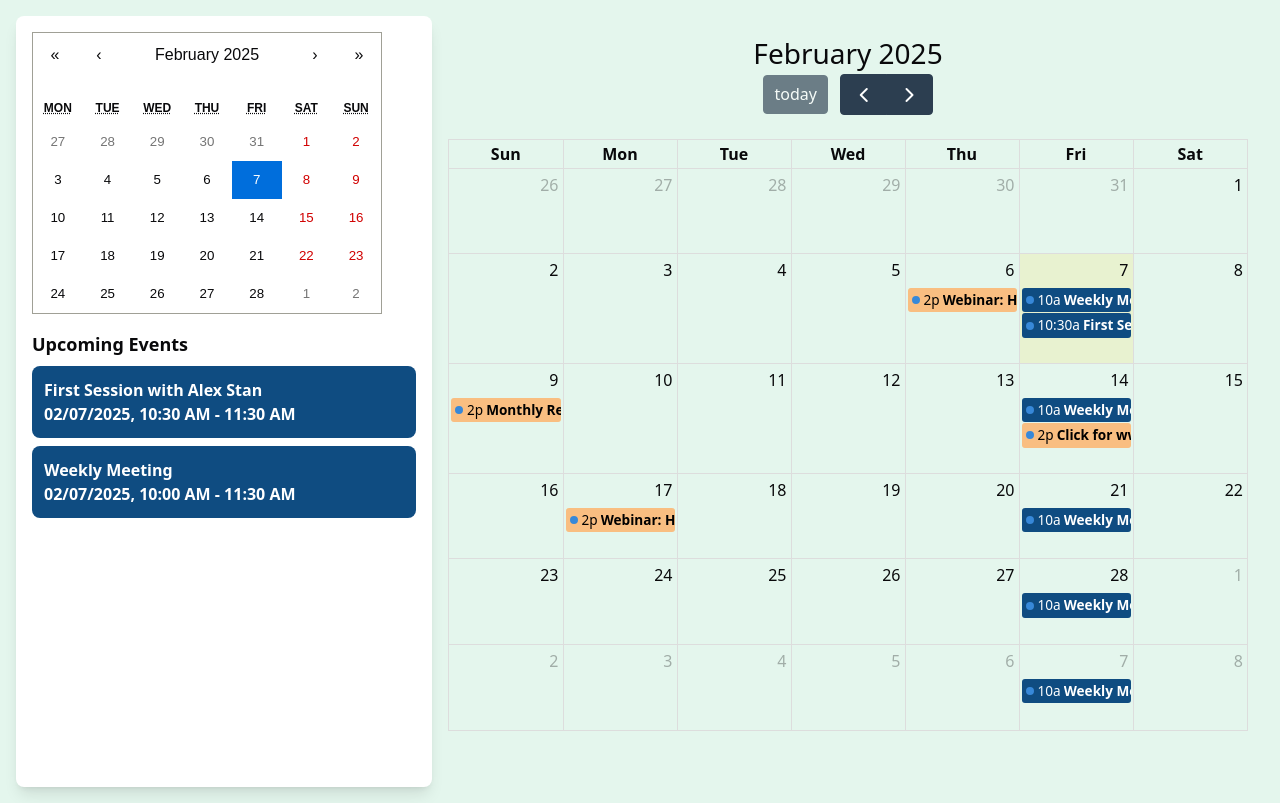
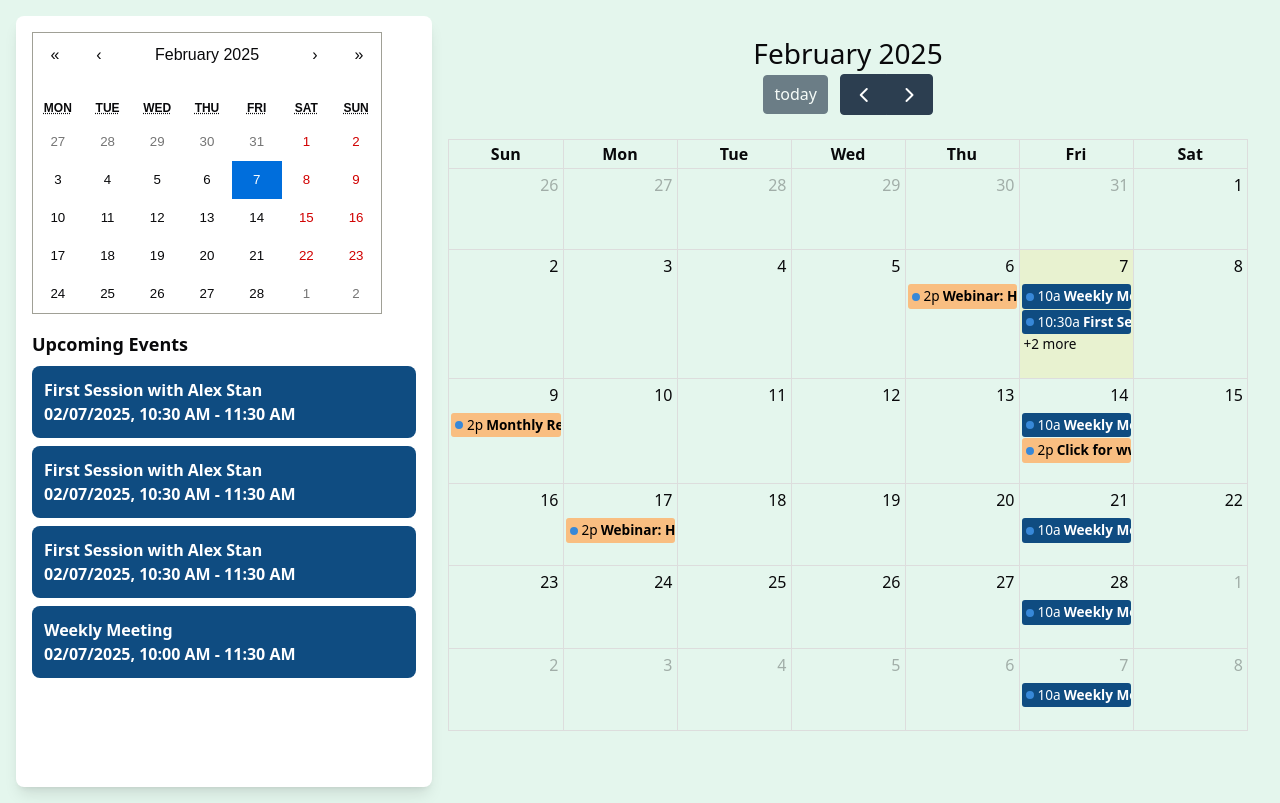
Before and after one commit to quoc127/calender-gg, a React (Vite) app in the folder demo/: page / in a window 1280 px wide. Built offline with nearby package versions, Linux system fonts and the light colour scheme.

Commit message:
update fullcalendar when more events

```diff
--- a/demo/src/components/MainCalendar.jsx
+++ b/demo/src/components/MainCalendar.jsx
@@ -11,6 +11,7 @@ export const MainCalendar = ({ events, handleEventDrop }) => {
           events={events}
           editable={true}
           eventDrop={handleEventDrop}
+          dayMaxEventRows={3}
           eventClassNames={(event) =>
             event.event.extendedProps.type === "appointment"
               ? "bg-[#0F4C81] text-white"
--- a/demo/src/pages/main.jsx
+++ b/demo/src/pages/main.jsx
@@ -12,6 +12,18 @@ const setEventDate = (dateString, hours, minutes) => {
 };
 
 const initialEvents = [
+  {
+    title: "First Session with Alex Stan",
+    start: setEventDate("2025-02-07", 10, 30),
+    end: setEventDate("2025-02-07", 11, 30),
+    type: "appointment",
+  },
+  {
+    title: "First Session with Alex Stan",
+    start: setEventDate("2025-02-07", 10, 30),
+    end: setEventDate("2025-02-07", 11, 30),
+    type: "appointment",
+  },
   {
     title: "First Session with Alex Stan",
     start: setEventDate("2025-02-07", 10, 30),
```
